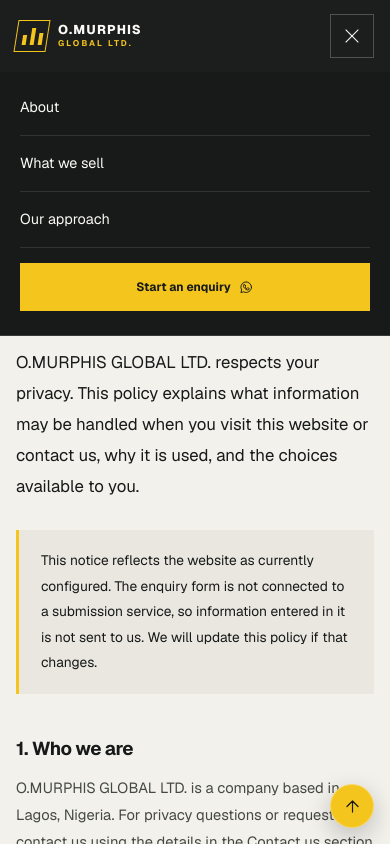
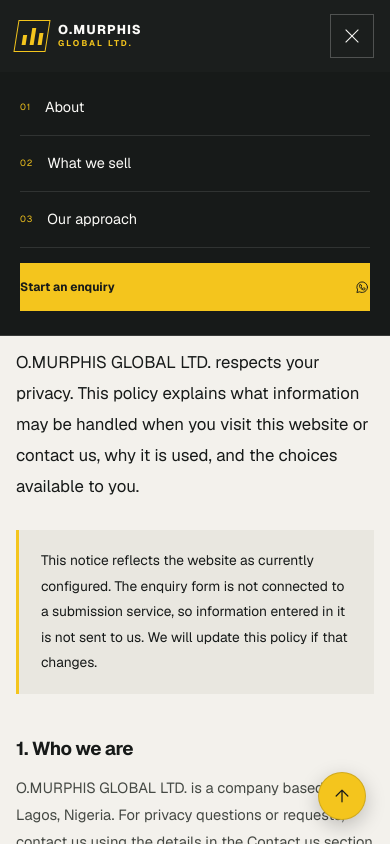
Before and after one commit to Vallyog/O.MURPHIS-GLOBAL-LTD, a Next.js app: page /privacy-policy in a window 390 px wide. Both pictures are taken after a click on the button "Open navigation menu". Shown: the top 844 px of the page. Built offline with nearby package versions, Linux system fonts and the light colour scheme.

Commit message:
Update footer link styles and enhance mobile navigation item display

```diff
--- a/app/globals.css
+++ b/app/globals.css
@@ -1129,45 +1129,36 @@ textarea:focus-visible {
 .footer-top-link {
   position: fixed;
   z-index: 14;
-  right: max(24px, calc((100vw - var(--content-width)) / 2));
-  bottom: 24px;
+  right: max(24px, env(safe-area-inset-right));
+  bottom: max(24px, env(safe-area-inset-bottom));
   display: grid;
   width: 48px;
   height: 48px;
   place-items: center;
-  border: 1px solid rgba(255, 255, 255, 0.3);
+  border: 1px solid rgba(23, 26, 25, 0.16);
   border-radius: 50%;
   background: var(--yellow);
   color: var(--ink);
-  box-shadow: 0 8px 24px rgba(0, 0, 0, 0.22);
   text-decoration: none;
+  box-shadow: 0 6px 20px rgba(0, 0, 0, 0.22);
   transition:
     background 180ms ease,
     transform 180ms ease;
 }
 
+.footer-top-link svg {
+  width: 20px;
+  height: 20px;
+}
+
 .footer-top-link:hover {
   transform: translateY(-3px);
   background: var(--yellow-bright);
 }
 
 .footer-top-link:focus-visible {
-  outline: 3px solid var(--yellow);
-  outline-offset: 4px;
-}
-
-.footer-top-link svg {
-  width: 19px;
-  height: 19px;
-}
-
-@media (max-width: 760px) {
-  .footer-top-link {
-    right: 16px;
-    bottom: 16px;
-    width: 44px;
-    height: 44px;
-  }
+  outline: 3px solid var(--white);
+  outline-offset: 3px;
 }
 
 .footer-bottom {
@@ -1530,17 +1521,13 @@ textarea:focus-visible {
   .mobile-nav > .mobile-nav__cta {
     min-height: 48px;
     justify-content: center;
-    gap: 8px;
+    gap: 12px;
     margin-top: 15px;
     border: 0;
     background: var(--yellow);
     color: var(--ink);
     font-size: 0.75rem;
     font-weight: 700;
-  }
-
-  .mobile-nav > .mobile-nav__cta > svg {
-    margin-left: 0;
   }
 
   .mobile-nav__cta svg {
--- a/components/site-header.tsx
+++ b/components/site-header.tsx
@@ -72,14 +72,15 @@ export function SiteHeader() {
         aria-label="Mobile navigation"
         aria-hidden={!menuOpen}
       >
-        {navigation.map((item) => (
+        {navigation.map((item, index) => (
           <Link
             href={item.href}
             key={item.href}
             tabIndex={menuOpen ? 0 : -1}
             onClick={closeMenu}
           >
-            {item.label}
+            <span>0{index + 1}</span> {item.label}
+
           </Link>
         ))}
         <Link
```
